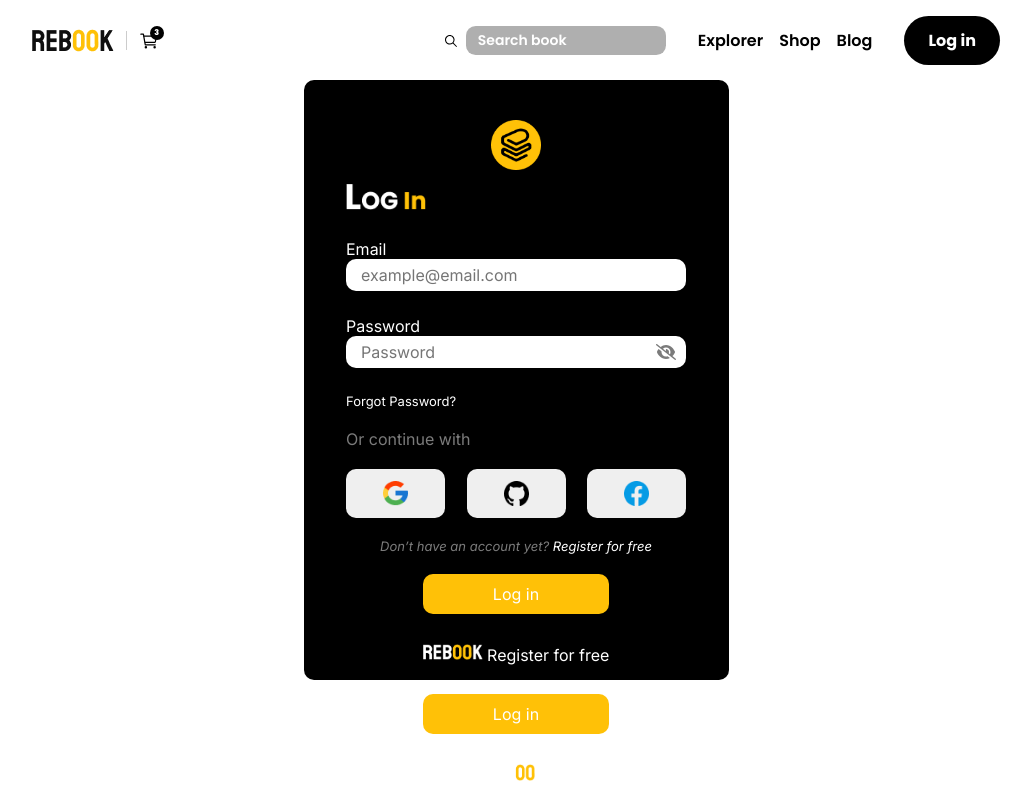
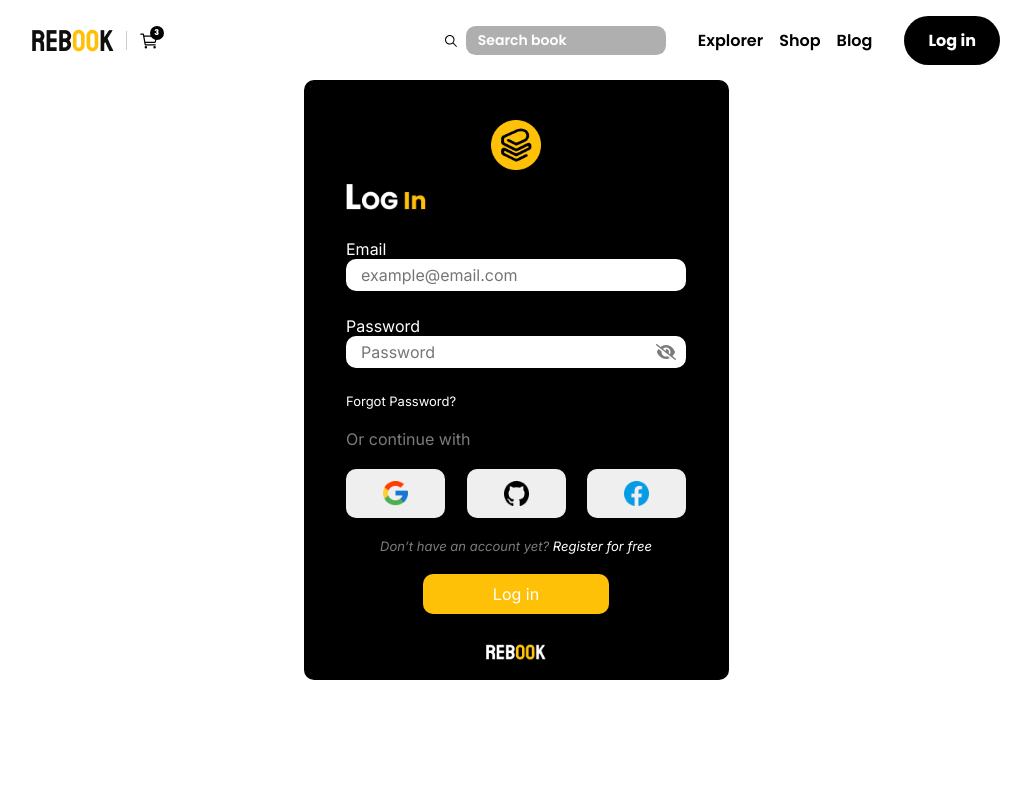
Before and after one commit to Tech-Solutions-Juniors/Rebook-frontend, a React (Vite) app: page /signin in a window 1280 px wide. Shown: the whole page, without its empty margins (124-1155 px from the left). Built offline with nearby package versions, Linux system fonts and the light colour scheme.

Commit message:
Update links to pages

```diff
--- a/src/pages/login/sections/pages/LoginPage.tsx
+++ b/src/pages/login/sections/pages/LoginPage.tsx
@@ -104,7 +104,7 @@ const LoginPage = () => {
         </Form>
         <p className="Register">
           Don’t have an account yet?
-          <a className="Link" href=""> Register for free</a>
+          <a className="Link" href="/register"> Register for free</a>
         </p>
         {error && <ErrorMessage message={error} />}
         <LoginButton
@@ -114,15 +114,6 @@ const LoginPage = () => {
         />
         <ImageLogoText>
         <img src= {TextLogo} alt="Text Logo" />
-          <a className="Link" href="">
-            {" "}
-            Register for free
-          </a>
-        </ImageLogoText>
-        {error && <ErrorMessage message={error} />}
-        <LoginButton loading={loading} onClick={handleSubmit} text="Log in" />
-        <ImageLogoText>
-          <img src={TextLogo} alt="Text Logo" />
         </ImageLogoText>
       </CardLogin>
     </MainLogin>
--- a/src/pages/register/index.tsx
+++ b/src/pages/register/index.tsx
@@ -214,7 +214,7 @@ const Register: React.FC = () => {
         </RegistrationMethodsButtonsContainer>
 
         <LoginInsteadText>
-          Already have an account? <Link to="/login">Login</Link>
+          Already have an account? <Link to="/signin">Login</Link>
         </LoginInsteadText>
 
         <RegisterButton>Register</RegisterButton>
--- a/src/shared/layout/header.tsx
+++ b/src/shared/layout/header.tsx
@@ -68,7 +68,7 @@ const Header: React.FC = () => {
           </LinkItem>
         </LinksContainer>
 
-        <LoginButton to="/login">
+        <LoginButton to="/signin">
           <LoginButtonText>
             Log in
           </LoginButtonText>
```
